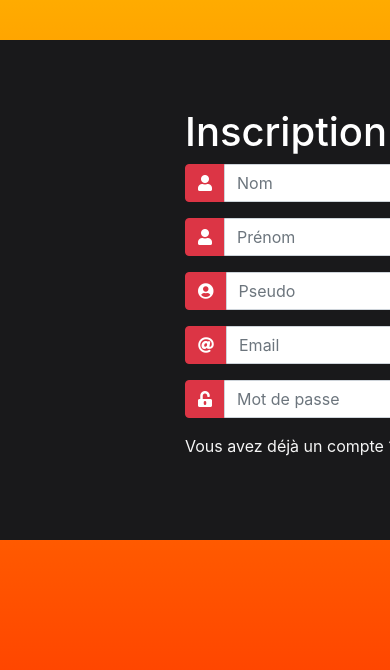
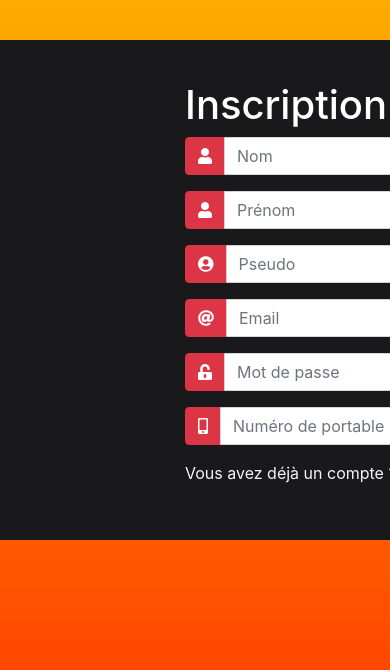
Before and after one commit to riderflo85/foodplanning, a Django app: page /sign_up/ in a window 390 px wide; the page is wider, and only the part inside the window is pictured. Shown: the part 132-802 px from the top of that part. Run offline with Django 3.2, Linux system fonts and the light colour scheme; some libraries are stand-ins or nearby versions.

Commit message:
Add phone number field into sin_up form

```diff
--- a/usercontrol/templates/usercontrol/sign_up.html
+++ b/usercontrol/templates/usercontrol/sign_up.html
@@ -20,7 +20,7 @@
                                         <span class="input-group-text bg-danger border-danger"><i class="fas fa-user text-white"></i></span>
                                     </div>
                                     {% comment %} {{ form.last_name }} {% endcomment %}
-                                    <input type="text" class="form-control" placeholder="Nom">
+                                    <input type="text" class="form-control" placeholder="Nom" required>
                                 </div>
 
                                 <div class="input-group form-group">
@@ -28,7 +28,7 @@
                                         <span class="input-group-text bg-danger border-danger"><i class="fas fa-user text-white"></i></span>
                                     </div>
                                     {% comment %} {{ form.first_name }} {% endcomment %}
-                                    <input type="text" class="form-control" placeholder="Prénom">
+                                    <input type="text" class="form-control" placeholder="Prénom" required>
                                 </div>
 
                                 <div class="input-group form-group">
@@ -36,7 +36,7 @@
                                         <span class="input-group-text bg-danger border-danger"><i class="fas fa-user-circle text-white"></i></span>
                                     </div>
                                     {% comment %} {{ form.pseudo }} {% endcomment %}
-                                    <input type="text" class="form-control" placeholder="Pseudo">
+                                    <input type="text" class="form-control" placeholder="Pseudo" required>
                                 </div>
 
                                 <div class="input-group form-group">
@@ -44,7 +44,7 @@
                                         <span class="input-group-text bg-danger border-danger"><i class="fas fa-at text-white"></i></span>
                                     </div>
                                     {% comment %} {{ form.email }} {% endcomment %}
-                                    <input type="email" class="form-control" placeholder="Email">
+                                    <input type="email" class="form-control" placeholder="Email" required>
                                 </div>
 
                                 <div class="input-group form-group">
@@ -52,7 +52,15 @@
                                         <span class="input-group-text bg-danger border-danger"><i class="fas fa-unlock-alt text-white"></i></span>
                                     </div>
                                     {% comment %} {{ form.password }} {% endcomment %}
-                                    <input type="password" class="form-control" placeholder="Mot de passe">
+                                    <input type="password" class="form-control" placeholder="Mot de passe" required>
+                                </div>
+
+                                <div class="input-group form-group">
+                                    <div class="input-group-prepend">
+                                        <span class="input-group-text bg-danger border-danger"><i class="fas fa-mobile-alt text-white"></i></span>
+                                    </div>
+                                    {% comment %} {{ form.password }} {% endcomment %}
+                                    <input type="tel" pattern="[0-9]{1}-[0-9]{2}-[0-9]{2}-[0-9]{2}-[0-9]{2}" class="form-control" placeholder="Numéro de portable" required>
                                 </div>
 
                                 <div class="form-group">
```
